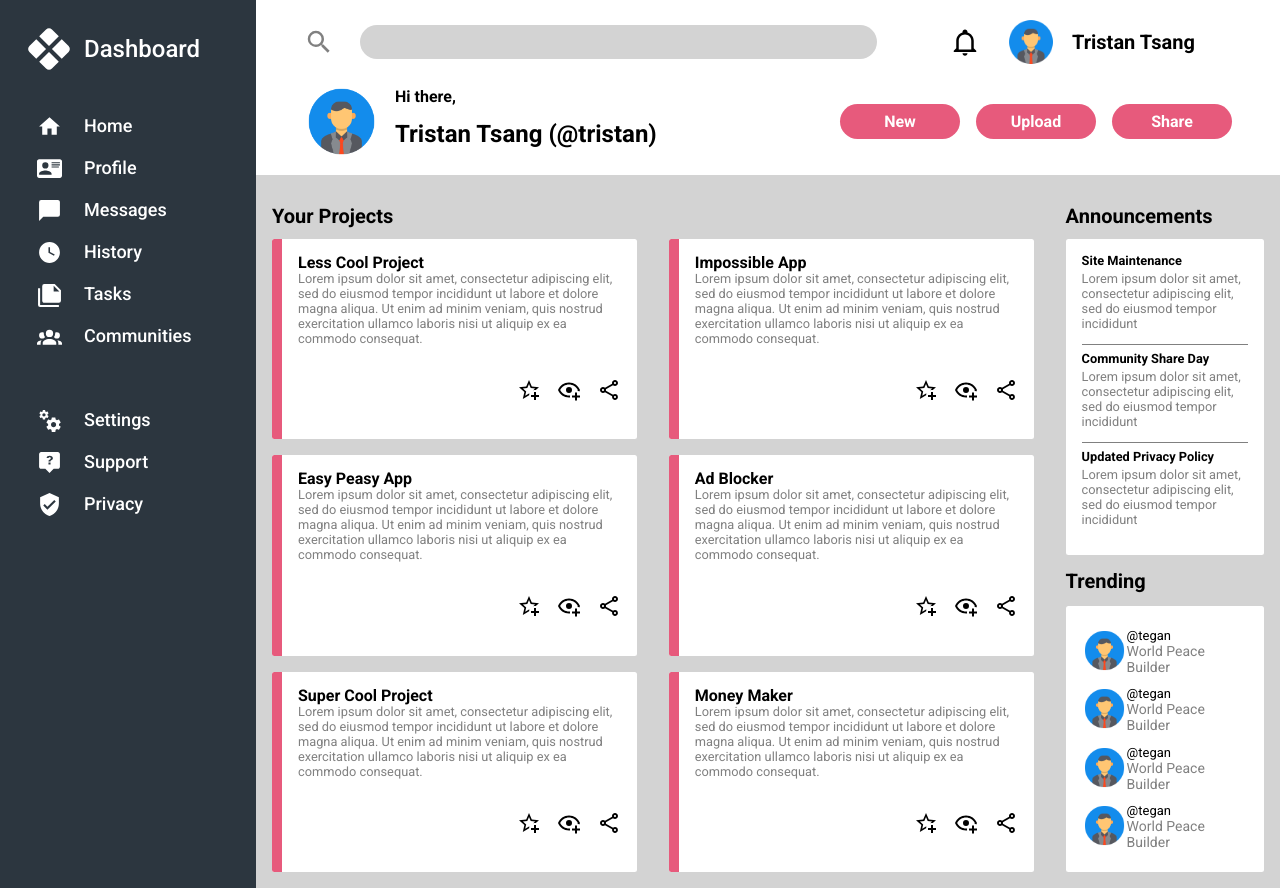
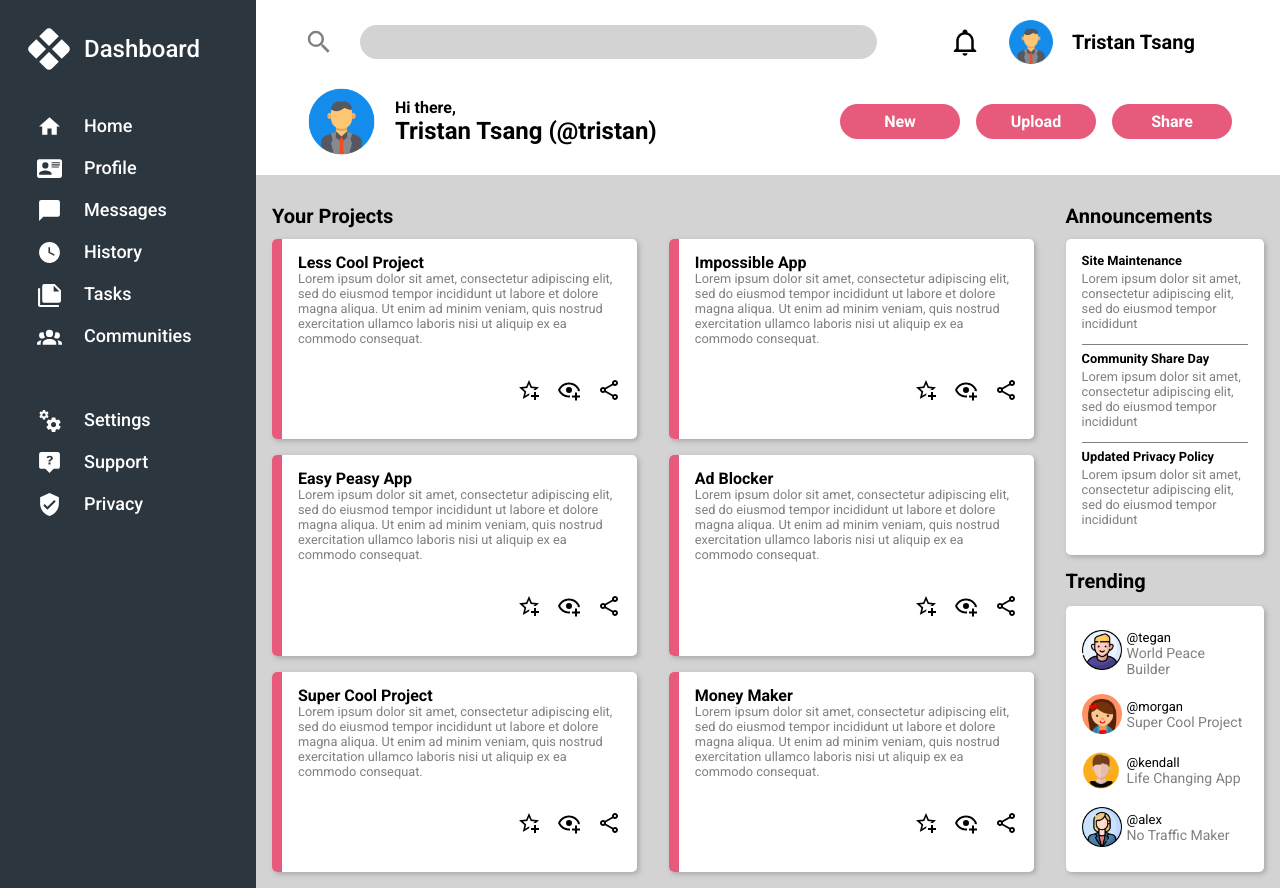
Before and after one commit to TristanTsang/admin-dashboard, a plain HTML site: page index.html in a window 1280 px wide. Drawn offline with Linux system fonts and the light colour scheme.

Commit message:
Add Finishing Touches
Increase border radius of cards

Fix alignment of banner text to be more center
with profile picture

Add new and unique pictures to the trending
section

```diff
--- a/index.html
+++ b/index.html
@@ -211,8 +211,11 @@
           </div>
           <div class="bottom-banner">
             <img class="banner-pfp" src="pfp.png" alt="profile picture" />
-            <div class="banner-welcome">Hi there,</div>
-            <div class="banner-user">Tristan Tsang (@tristan)</div>
+            <div class="vertical-center">
+              <div class="banner-welcome">Hi there,</div>
+              <div class="banner-user">Tristan Tsang (@tristan)</div>
+            </div>
+
             <div class="button">New</div>
             <div class="button">Upload</div>
             <div class="button">Share</div>
@@ -515,9 +518,9 @@
                 <div class="profile">
                   <img
                     class="profile-picture"
-                    src="pfp.png"
+                    src="pfp5.png"
                     alt="profile picture"
-                    height="45px"
+                    height="40px"
                   />
                   <div class="vertical-center">
                     <div class="name">@tegan</div>
@@ -527,38 +530,38 @@
                 <div class="profile">
                   <img
                     class="profile-picture"
-                    src="pfp.png"
+                    src="pfp6.png"
                     alt="profile picture"
-                    height="45px"
+                    height="40px"
                   />
                   <div class="vertical-center">
-                    <div class="name">@tegan</div>
-                    <div class="bio">World Peace Builder</div>
+                    <div class="name">@morgan</div>
+                    <div class="bio">Super Cool Project</div>
                   </div>
                 </div>
                 <div class="profile">
                   <img
                     class="profile-picture"
-                    src="pfp.png"
+                    src="pfp2.png"
                     alt="profile picture"
-                    height="45px"
+                    height="40px"
                   />
 
                   <div class="vertical-center">
-                    <div class="name">@tegan</div>
-                    <div class="bio">World Peace Builder</div>
+                    <div class="name">@kendall</div>
+                    <div class="bio">Life Changing App</div>
                   </div>
                 </div>
                 <div class="profile">
                   <img
                     class="profile-picture"
-                    src="pfp.png"
+                    src="pfp3.png"
                     alt="profile picture"
-                    height="45px"
+                    height="40px"
                   />
                   <div class="vertical-center">
-                    <div class="name">@tegan</div>
-                    <div class="bio">World Peace Builder</div>
+                    <div class="name">@alex</div>
+                    <div class="bio">No Traffic Maker</div>
                   </div>
                 </div>
               </div>
--- a/styles.css
+++ b/styles.css
@@ -68,7 +68,7 @@ body {
 .bottom-banner {
   display: grid;
   grid-template-columns: 75px 1fr 7.5rem 7.5rem 7.5rem;
-  grid-template-rows: 25px 50px;
+  grid-template-rows: 75px;
   column-gap: 1rem;
   align-items: center;
 }
@@ -81,8 +81,6 @@ body {
 }
 .banner-pfp {
   width: 75px;
-  grid-row: 1 / 3;
-  grid-column: 1 / 2;
 }
 .banner-user {
   grid-row: 2 / 3;
@@ -90,14 +88,16 @@ body {
   font-family: "Roboto", "Arial";
   font-weight: bold;
   font-size: 1.5rem;
+  vertical-align: top;
 }
 .banner-welcome {
   font-family: "Roboto", "Arial";
   font-weight: bold;
   font-size: 1rem;
+  vertical-align: bottom;
 }
+
 .button {
-  grid-row: 1 / 3;
   background-color: #e75a7c;
   padding-left: 0.75rem;
   padding-right: 0.75rem;
@@ -134,12 +134,13 @@ h1 {
 
 .side-card {
   background-color: white;
-  border-radius: 2.5px;
+  border-radius: 5px;
   flex-grow: 1;
   padding: 1rem;
   display: flex;
   flex-direction: column;
   justify-content: space-around;
+  box-shadow: 2px 2px 5px rgb(168, 168, 168);
 }
 .trending {
   display: flex;
@@ -157,8 +158,8 @@ h1 {
 
 .project-card {
   background-color: white;
-  border-radius: 2.5px;
-
+  border-radius: 5px;
+  box-shadow: 2px 2px 5px rgb(168, 168, 168);
   display: grid;
   grid-template-columns: 10px auto;
 }
@@ -189,8 +190,8 @@ p {
 }
 
 .color {
-  border-top-left-radius: 2.5px;
-  border-bottom-left-radius: 2.5px;
+  border-top-left-radius: 5px;
+  border-bottom-left-radius: 5px;
   background-color: #e75a7c;
 }
 
```
Also changed, not shown: pfp2.png (added), pfp3.png (added), pfp5.png (added), pfp6.png (added).
